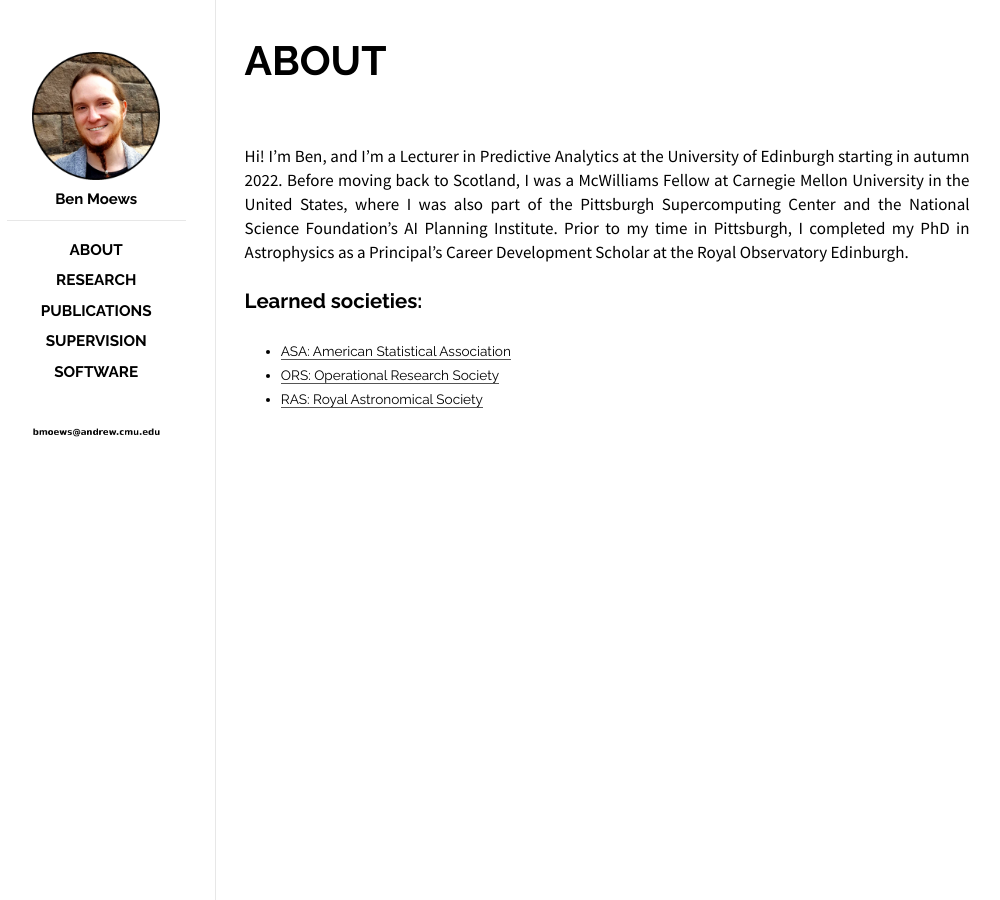
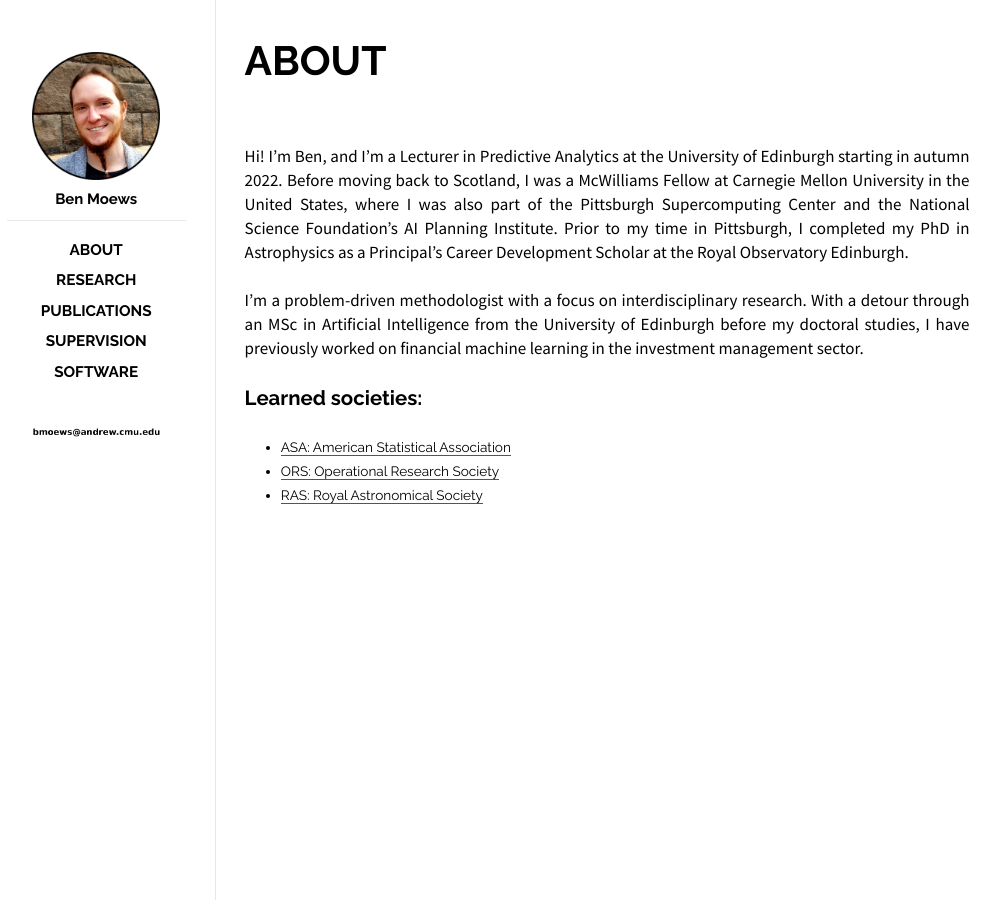
Before and after one commit to moews/moews.github.io, a Jekyll site: the page built from _posts/2017-03-27-about.md, in a window 1280 px wide. Shown: the whole page, without its empty margins (143-1143 px from the left). Built offline with Jekyll 4.4.1, drawn with Linux system fonts in a browser that asks for light colours.

Commit message:
Update 2017-03-27-about.md

```diff
--- a/_posts/2017-03-27-about.md
+++ b/_posts/2017-03-27-about.md
@@ -9,6 +9,8 @@
 <br>
 
 Hi! I'm Ben, and I'm a Lecturer in Predictive Analytics at the University of Edinburgh starting in autumn 2022. Before moving back to Scotland, I was a McWilliams Fellow at Carnegie Mellon University in the United States, where I was also part of the Pittsburgh Supercomputing Center and the National Science Foundation's AI Planning Institute. Prior to my time in Pittsburgh, I completed my PhD in Astrophysics as a Principal's Career Development Scholar at the Royal Observatory Edinburgh.
+
+I'm a problem-driven methodologist with a focus on interdisciplinary research. With a detour through an MSc in Artificial Intelligence from the University of Edinburgh before my doctoral studies, I have previously worked on financial machine learning in the investment management sector.
 
 <!--With a previous detour through a master's degree in AI, I'm also an accredited statistician with the American Statistical Association. Before my doctoral studies, I spent some time in the investment management sector working on the research and development of financial machine learning methods.-->
 
```
